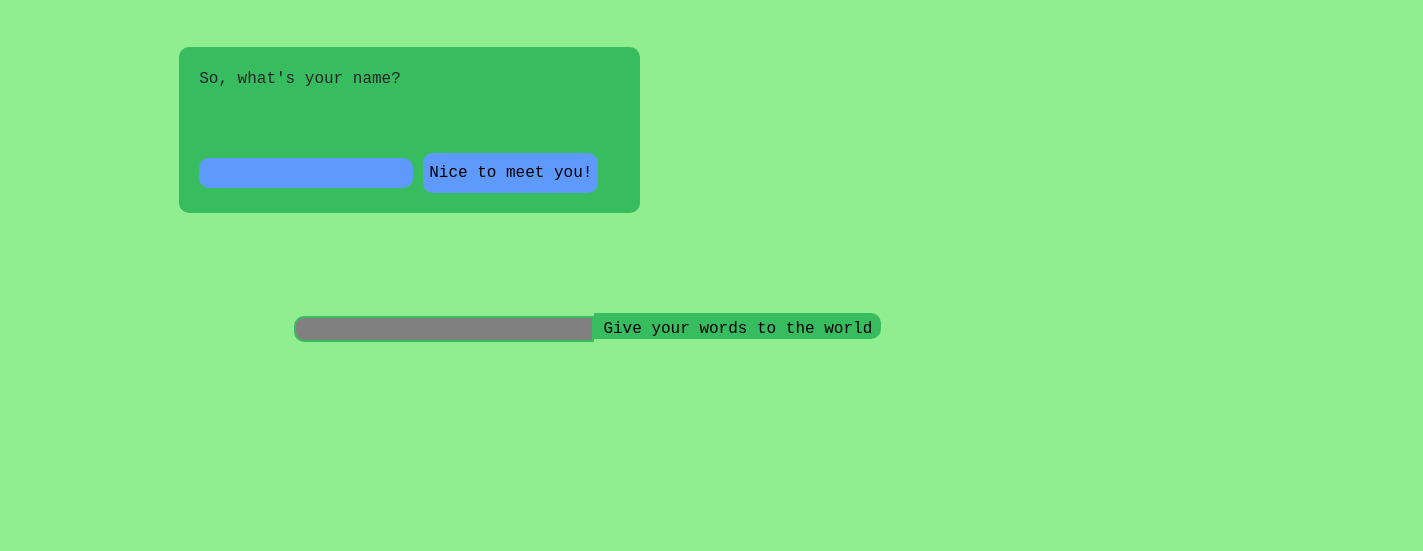
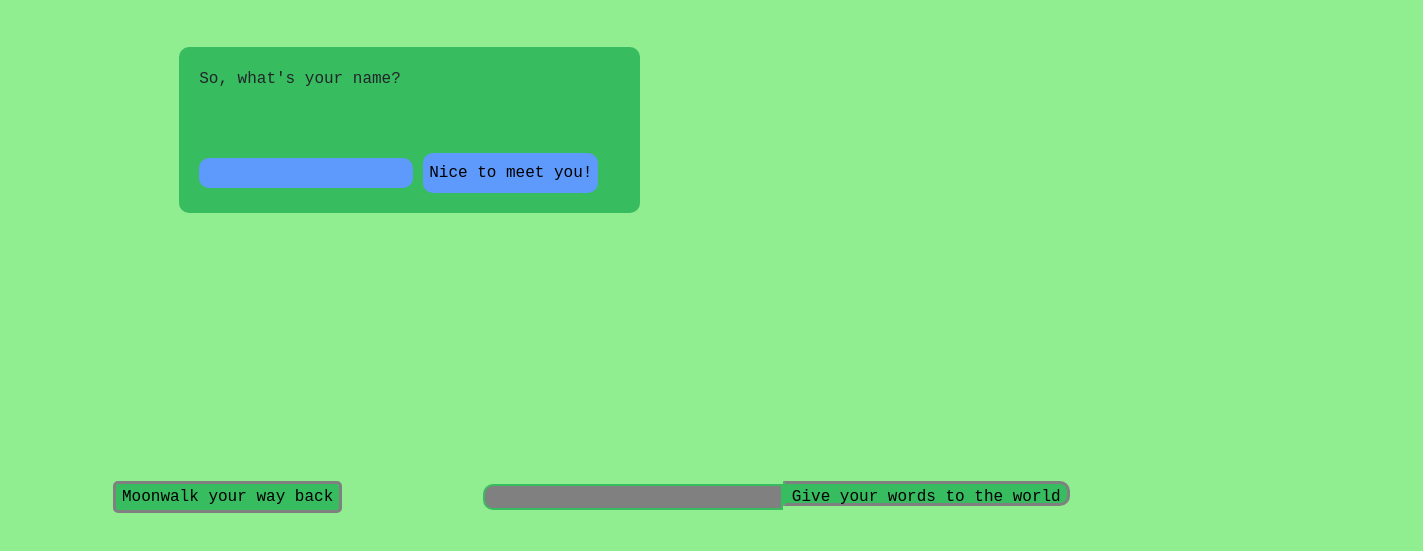
Before and after one commit to MStumpo/Zocial, a plain HTML site: page chat.html in a window 1280 px wide. Shown: the part 287-838 px from the top of the page, 1423 px wide, since content can reach past the window. Before the commit the page ends 800 px from the top, so only its background shows below. Drawn offline with nearby package versions, Linux system fonts and the light colour scheme; a script that the page names is missing.

Commit message:
adding back button + tweaks

```diff
--- a/chat.html
+++ b/chat.html
@@ -1,7 +1,7 @@
 <!doctype html>
 <html>
   <head>
-    <title>Zocial - the actual chat ._.</title>
+    <title>Zocial- Sciency</title>
   <link rel="stylesheet" href="https://maxcdn.bootstrapcdn.com/bootstrap/4.1.3/css/bootstrap.min.css">
   <script src="https://ajax.googleapis.com/ajax/libs/jquery/3.3.1/jquery.min.js"></script>
   <script src="https://cdnjs.cloudflare.com/ajax/libs/popper.js/1.14.3/umd/popper.min.js"></script>
@@ -21,8 +21,9 @@
       margin: 50px;
     }
     #send-form{
-      margin-top: 30px;
-      margin-left: 20%;
+      position: absolute;
+      margin-left: 10%;
+      width: 100%;
     }
     #message-in{
       background-color: grey;
@@ -72,8 +73,10 @@
       border-bottom-right-radius: 10px;
       border-top-right-radius: 10px;
       background-color: #38bc60;
-      border-color: #38bc60;
-      height: 26px;
+      border-color: gray;
+      bottom: 0px;
+      border-left-color: #38bc60;
+      height: 25px;
       color: black;
     }
 
@@ -89,9 +92,10 @@
       width: 40%;
     }
     #message-spot{
-      margin-right: 20%;
-            margin-bottom: 50px;
-        }
+          margin-right: 20%;
+            margin-top: 30px;
+            margin-bottom: 50%;
+    }
     .message-out{
       text-align: center;
       background-color: #f7ff60;
@@ -102,9 +106,23 @@
       font-size: 30px;
       font-weight: 900px;
       color: #5b5b5b;
-      margin-left: 10px;
-      margin-right: 10px;
+      margin-left: 10%;
+      margin-right: 10%;
         }
+
+      .message-form{
+        width: 100%;
+      }
+      #back{
+
+        border-radius: 5px;
+        border-width: 3px;
+        border-color: grey;
+        background-color: #38bc60;
+        border-style: solid;
+        color: black;
+        margin-right: 10%;
+      }
    </style>
          </head>
   <body>
@@ -119,12 +137,19 @@
 <form id="user-form" action=""><input id="usr" /><button type="submit" id="send-usr">Nice to meet you!</form>
     </div>
     <div id="message-spot" class="row">
-  </div>
-      <div id="send-form">
+            </div>
+      <div id="send-form" class="fixed-bottom">
+              <div class="row">
     <form action="" class="message-form">
+                    <button id="back" onclick="window.location.href='https://zocialize.herokuapp.com/'">
+    Moonwalk your way back
+  </button>
       <input id="message-in" autocomplete="off"><button id="send-button">Give your words to the world</button>
     </form>
+    </div>
   </div>
+
+
     <script src="https://cdn.socket.io/socket.io-1.2.0.js"></script>
     <script src="https://code.jquery.com/jquery-1.11.1.js"></script>
     <script>
```
Also changed, not shown: chat2.html (+36 -14 lines), chat3.html (+36 -14 lines).
